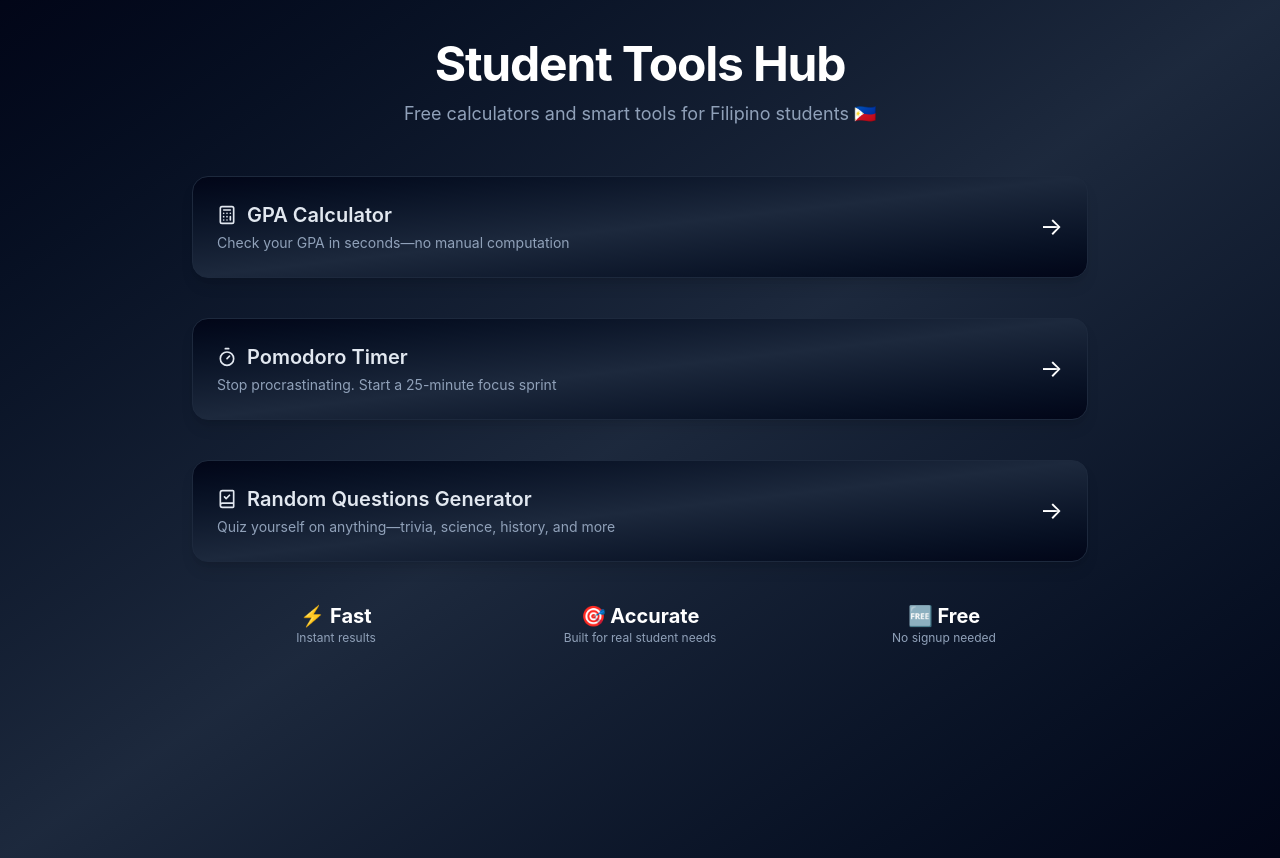
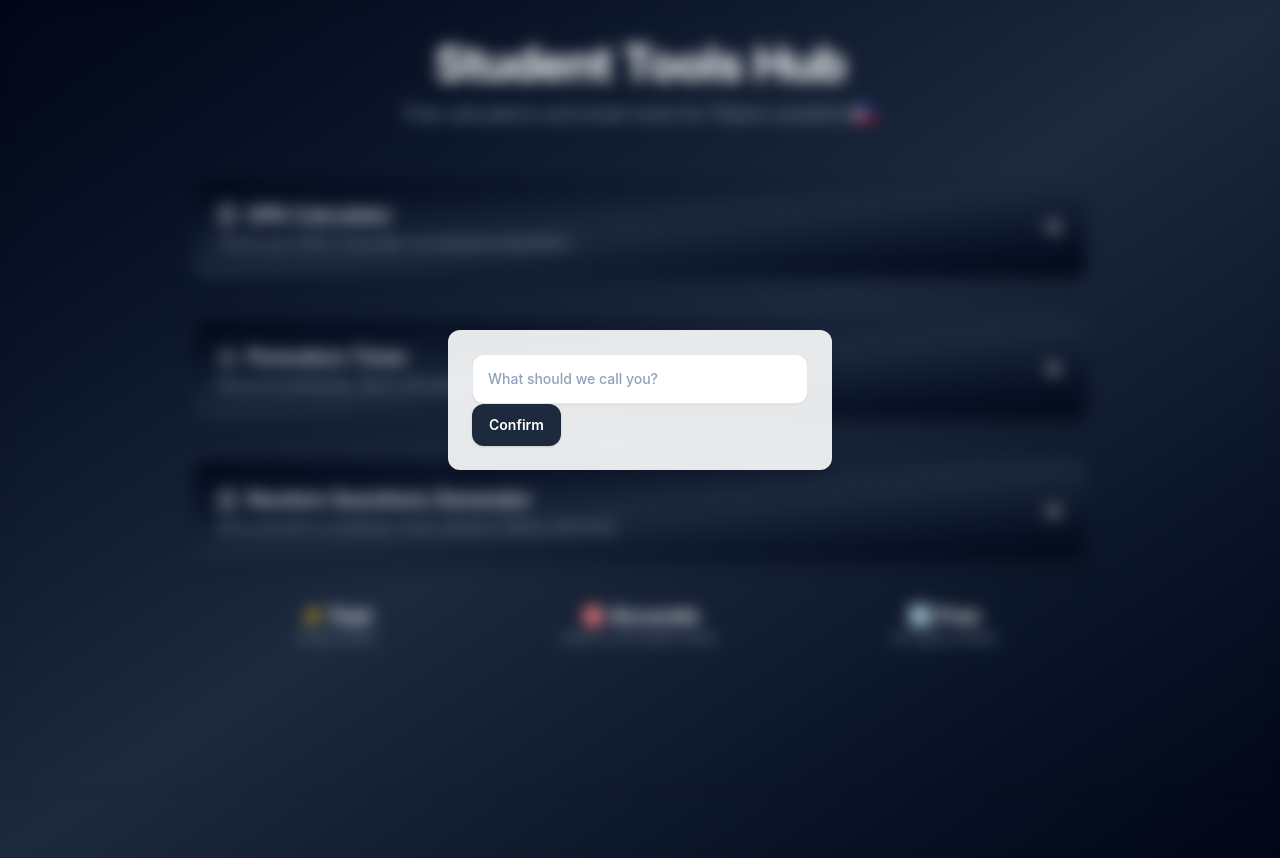
Before and after one commit to GregZausa/student-tool-app, a React (Vite) app in the folder frontend/: page / in a window 1280 px wide. Built offline with nearby package versions, Linux system fonts and the light colour scheme; no server answers.

Commit message:
Added supabase for database and improved home page

```diff
--- a/frontend/package.json
+++ b/frontend/package.json
@@ -10,7 +10,9 @@
     "preview": "vite preview"
   },
   "dependencies": {
+    "@supabase/supabase-js": "^2.105.1",
     "@tailwindcss/vite": "^4.2.4",
+    "dotenv": "^17.4.2",
     "lucide-react": "^1.9.0",
     "react": "^19.2.5",
     "react-dom": "^19.2.5",
--- a/frontend/src/App.jsx
+++ b/frontend/src/App.jsx
@@ -1,9 +1,10 @@
-import React from "react";
+import React, { useEffect } from "react";
 import Home from "./pages/Home";
 import { Toaster } from "react-hot-toast";
 import AppRouter from "./routes/AppRouter";
 
 const App = () => {
+
   return (
     <div className="min-h-screen absolute inset-0 bg-linear-to-br from-slate-800/50 via-white/10 to-white/5">
       <Toaster position="top-center" reverseOrder={false} />
--- /dev/null
+++ b/frontend/src/components/modal/InfoSetUpModal.jsx
@@ -0,0 +1,30 @@
+import React, { useState } from "react";
+import FloatingLabelInput from "../FloatingLabelInput";
+import { useUser } from "../../context/UserContext";
+import Button from "../Button";
+
+const InfoSetUpModal = () => {
+  const { setName } = useUser();
+  const [tempName, setTempName] = useState("");
+
+  const handleSubmit = () => {
+    if (!tempName.trim()) return;
+    setName(tempName);
+  };
+
+  return (
+    <div className="fixed inset-0 backdrop-blur-sm z-50 flex items-center justify-center">
+      <div className="bg-white/90 text-black p-6 rounded-xl shadow-lg w-[90%] max-w-sm">
+        <FloatingLabelInput
+          label="What should we call you?"
+          value={tempName}
+          onChange={setTempName}
+        />
+
+        <Button label="Confirm" onClick={handleSubmit} />
+      </div>
+    </div>
+  );
+};
+
+export default InfoSetUpModal;
--- /dev/null
+++ b/frontend/src/config/supabase.js
@@ -0,0 +1,6 @@
+import { createClient } from "@supabase/supabase-js";
+
+const supabaseURL = import.meta.env.VITE_SUPABASE_URL;
+const supabaseAnonKey = import.meta.env.VITE_SUPABASE_ANON_KEY;
+
+export const supabase = createClient(supabaseURL, supabaseAnonKey);
--- /dev/null
+++ b/frontend/src/config/user.js
@@ -0,0 +1,18 @@
+import { supabase } from "./supabase";
+
+export const getStoredUser = () => {
+  return localStorage.getItem("ph_study_user_id");
+};
+
+export const createUser = async (name) => {
+  const { data, error } = await supabase
+    .from("users")
+    .insert({ name: name || "Anonymous" })
+    .select("user_id")
+    .single();
+
+  if (error || !data) return null;
+
+  localStorage.setItem("ph_study_user_id", data.user_id);
+  return data.user_id;
+};
--- /dev/null
+++ b/frontend/src/context/UserContext.jsx
@@ -0,0 +1,36 @@
+import { createContext, useContext, useEffect, useState } from "react";
+import { getStoredUser, createUser } from "../config/user";
+
+const UserContext = createContext(null);
+
+export const UserProvider = ({ children }) => {
+  const [userId, setUserId] = useState(null);
+  const [name, setName] = useState("");
+  const [isReady, setIsReady] = useState(false);
+
+  useEffect(() => {
+    const stored = getStoredUser();
+    if (stored) {
+      setUserId(stored);
+    }
+    setIsReady(true);
+  }, []);
+
+  useEffect(() => {
+    if (!name || userId) return;
+    const initUser = async () => {
+      const id = await createUser(name);
+      console.log("User Id: ", id);
+      if (id) setUserId(id);
+    };
+    initUser();
+  }, [name, userId]);
+
+  return (
+    <UserContext.Provider value={{ userId, name, setName, isReady }}>
+      {children}
+    </UserContext.Provider>
+  );
+};
+
+export const useUser = () => useContext(UserContext);
--- a/frontend/src/main.jsx
+++ b/frontend/src/main.jsx
@@ -3,11 +3,14 @@ import { createRoot } from "react-dom/client";
 import "./index.css";
 import App from "./App.jsx";
 import { BrowserRouter } from "react-router-dom";
+import { UserProvider } from "./context/UserContext.jsx";
 
 createRoot(document.getElementById("root")).render(
   <StrictMode>
     <BrowserRouter>
-      <App />
+      <UserProvider>
+        <App />
+      </UserProvider>
     </BrowserRouter>
   </StrictMode>,
 );
--- a/frontend/src/pages/Home.jsx
+++ b/frontend/src/pages/Home.jsx
@@ -3,8 +3,13 @@ import { Link } from "react-router-dom";
 import AdSenseAd from "../utils/AdSenseAd";
 import { BookCheck, Calculator, Timer } from "lucide-react";
 import RouteComponent from "../routes/RouteComponent";
+import { useUser } from "../context/UserContext";
+import InfoSetUpModal from "../components/modal/InfoSetUpModal";
 
 const Home = () => {
+  const { userId, isReady, name } = useUser();
+
+  if (!isReady) return null;
   return (
     <div className="min-h-screen bg-linear-to-br from-slate-950 via-slate-800 to-slate-950 text-white px-4 py-10 z-10">
       <div className="max-w-4xl mx-auto">
@@ -15,6 +20,19 @@ const Home = () => {
           <p className="text-slate-400 text-lg">
             Free calculators and smart tools for Filipino students 🇵🇭
           </p>
+          {userId && (
+            <div className="mt-6 space-y-2">
+              <p className="text-2xl font-semibold text-indigo-300">
+                Good to see you again, {name || "there"}👋
+              </p>
+              <p className="text-slate-300 text-base">
+                 Let’s make today productive.
+              </p>
+              <p className="text-sm text-slate-500">
+                What are we working on today?
+              </p>
+            </div>
+          )}
         </div>
 
         <RouteComponent
@@ -30,10 +48,11 @@ const Home = () => {
           desc="Stop procrastinating. Start a 25-minute focus sprint"
         />
         <RouteComponent
-        link="/quiz-generator"
-        icon={BookCheck}
-        title="Random Questions Generator"
-        desc="Quiz yourself on anything—trivia, science, history, and more"/>
+          link="/quiz-generator"
+          icon={BookCheck}
+          title="Random Questions Generator"
+          desc="Quiz yourself on anything—trivia, science, history, and more"
+        />
 
         <div className="grid grid-cols-3 gap-4 text-center mb-12">
           <div>
@@ -56,6 +75,7 @@ const Home = () => {
           <AdSenseAd />
         </div>
       </div>
+      {isReady && !userId && <InfoSetUpModal />}
     </div>
   );
 };
```
Also changed, not shown: 2 other files (tests, documents, lock files or other folders).
